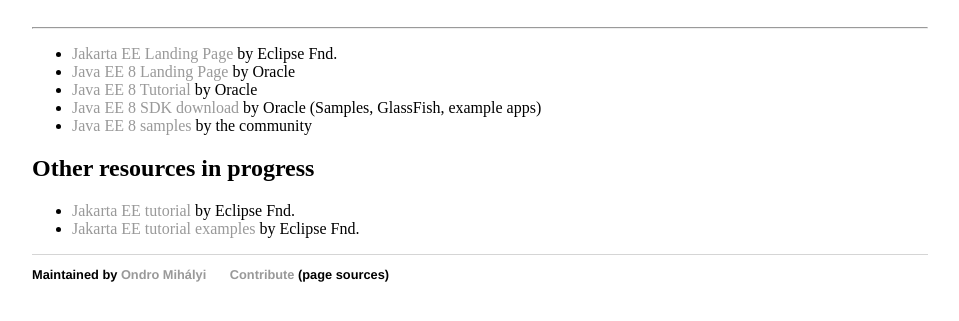
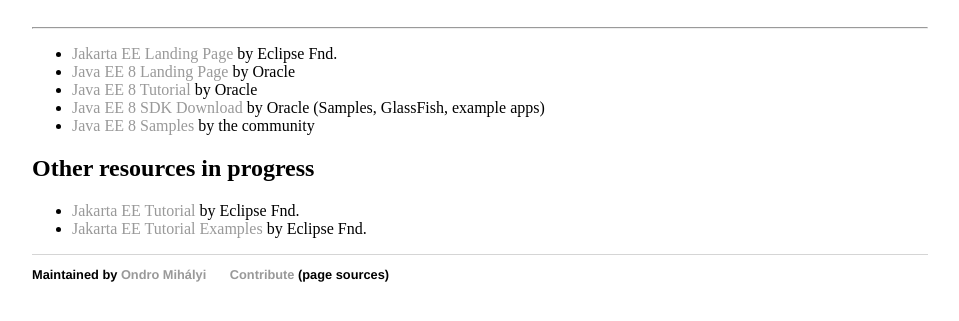
Before and after one commit to awesome-jakartaee/awesome-jakartaee.github.io, a Jekyll site: the page built from index.md, in a window 1280 px wide. Shown: the part 178-499 px from the top of the page, without its empty margins (160-1119 px from the left). Built offline with Jekyll 4.4.1, drawn with Linux system fonts in a browser that asks for light colours.

```diff
--- a/index.md
+++ b/index.md
@@ -11,10 +11,10 @@ A page with collected resources about Jakarta EE.
 * [Jakarta EE Landing Page](https://jakarta.ee/) by Eclipse Fnd.
 * [Java EE 8 Landing Page](https://javaee.github.io/) by Oracle
 * [Java EE 8 Tutorial](https://javaee.github.io/tutorial/toc.html) by Oracle
-* [Java EE 8 SDK download](https://www.oracle.com/technetwork/java/javaee/downloads/java-ee-sdk-downloads-3908423.html) by Oracle (Samples, GlassFish, example apps)
-* [Java EE 8 samples](https://github.com/javaee-samples/javaee8-samples) by the community
+* [Java EE 8 SDK Download](https://www.oracle.com/technetwork/java/javaee/downloads/java-ee-sdk-downloads-3908423.html) by Oracle (Samples, GlassFish, example apps)
+* [Java EE 8 Samples](https://github.com/javaee-samples/javaee8-samples) by the community
 
 ## Other resources in progress
 
-* [Jakarta EE tutorial](https://github.com/eclipse-ee4j/jakartaee-tutorial) by Eclipse Fnd.
-* [Jakarta EE tutorial examples](https://github.com/eclipse-ee4j/jakartaee-tutorial-examples) by Eclipse Fnd.
+* [Jakarta EE Tutorial](https://github.com/eclipse-ee4j/jakartaee-tutorial) by Eclipse Fnd.
+* [Jakarta EE Tutorial Examples](https://github.com/eclipse-ee4j/jakartaee-tutorial-examples) by Eclipse Fnd.
```
